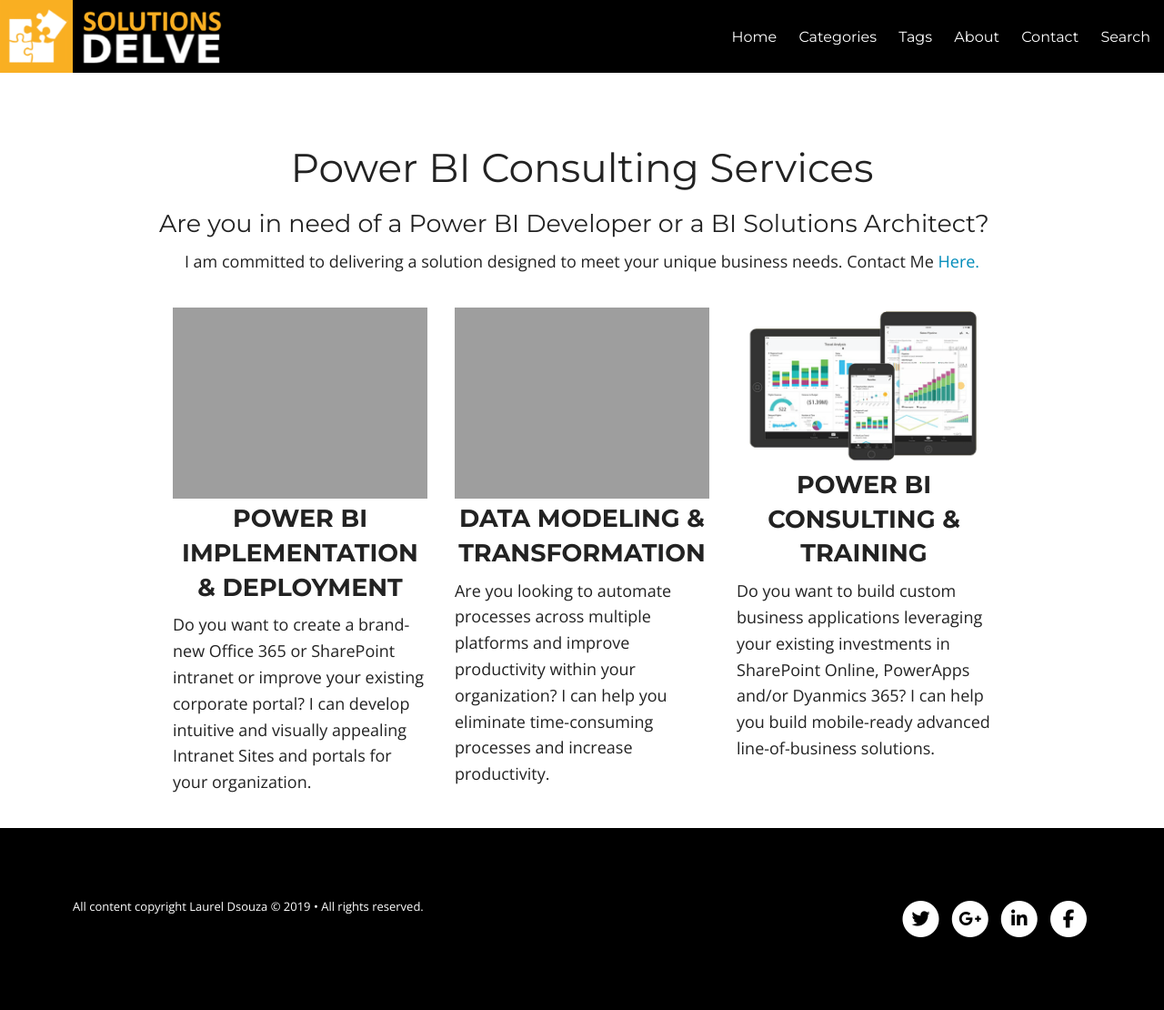
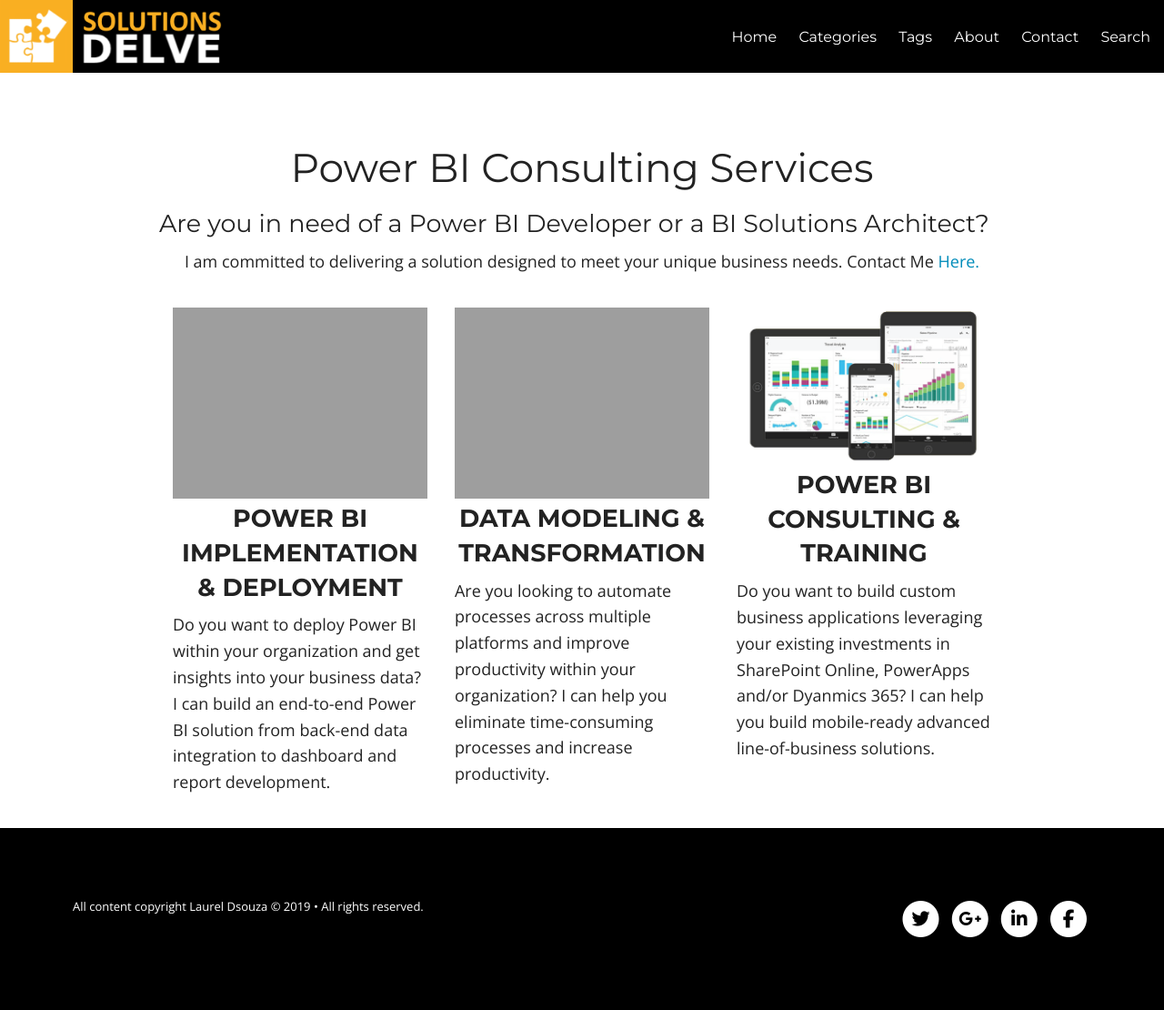
Before and after one commit to ldsouza/ldsouza.github.io, a Jekyll site: the page built from powerbi.md, in a window 1280 px wide. Shown: the whole page at 91% size. Built offline with Jekyll 4.4.1, drawn with Linux system fonts in a browser that asks for light colours; nearby versions of some CDN libraries; library files that are not in the unit come from our copies.

Commit message:
Update powerbi.html

```diff
--- a/_includes/powerbi.html
+++ b/_includes/powerbi.html
@@ -27,8 +27,7 @@
         <div class="small-12 medium-4 large-4 columns">
           <img src="{{ site.url }}/images/services/powerbi2.png" alt="IT DELVE">
           <h3 class="title">Power BI Implementation & Deployment</h3>
-          <p>Do you want to create a brand-new Office 365 or SharePoint intranet or improve your existing corporate portal?
-            I can develop intuitive and visually appealing Intranet Sites and portals  for your organization.</p>
+          <p>Do you want to deploy Power BI within your organization and get insights into your business data? I can build an end-to-end Power BI solution from back-end data integration to dashboard and report development.</p>
         </div>
 
           <div class="small-12 medium-4 large-4 columns">
```
